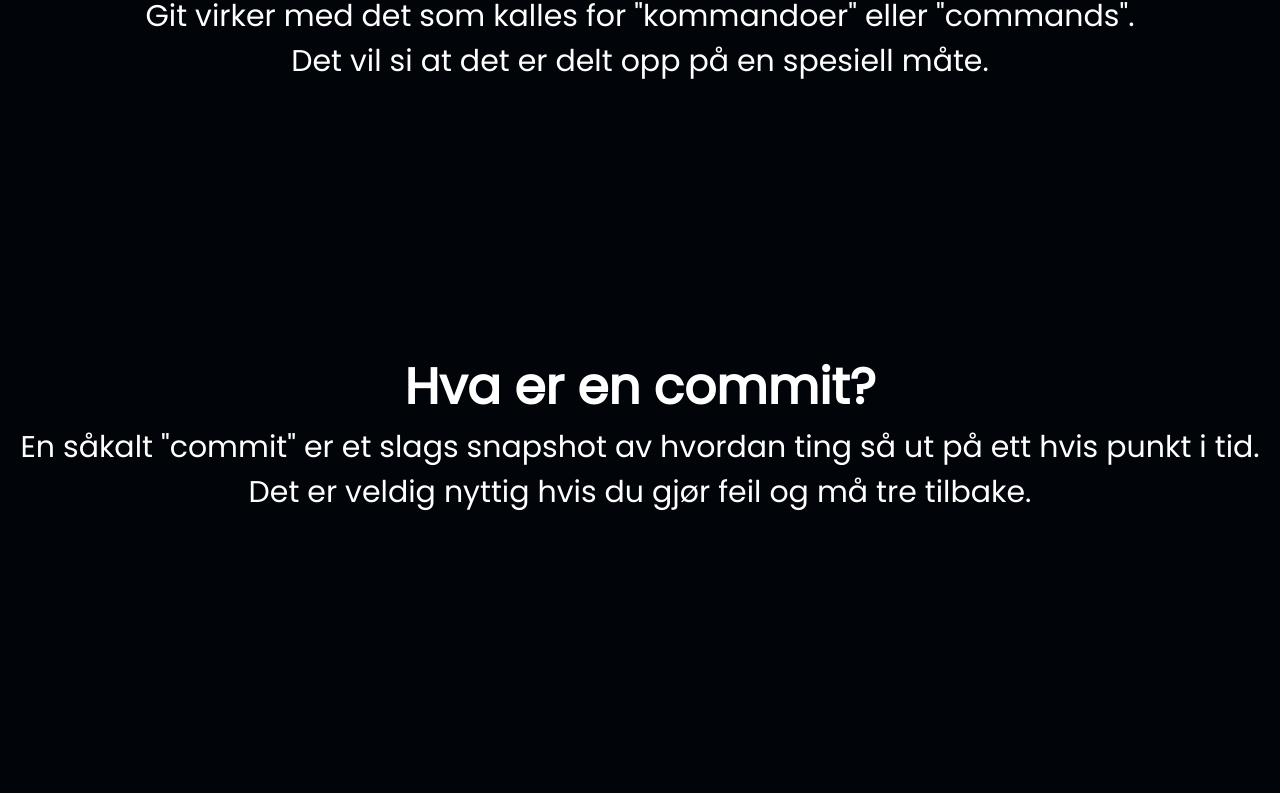
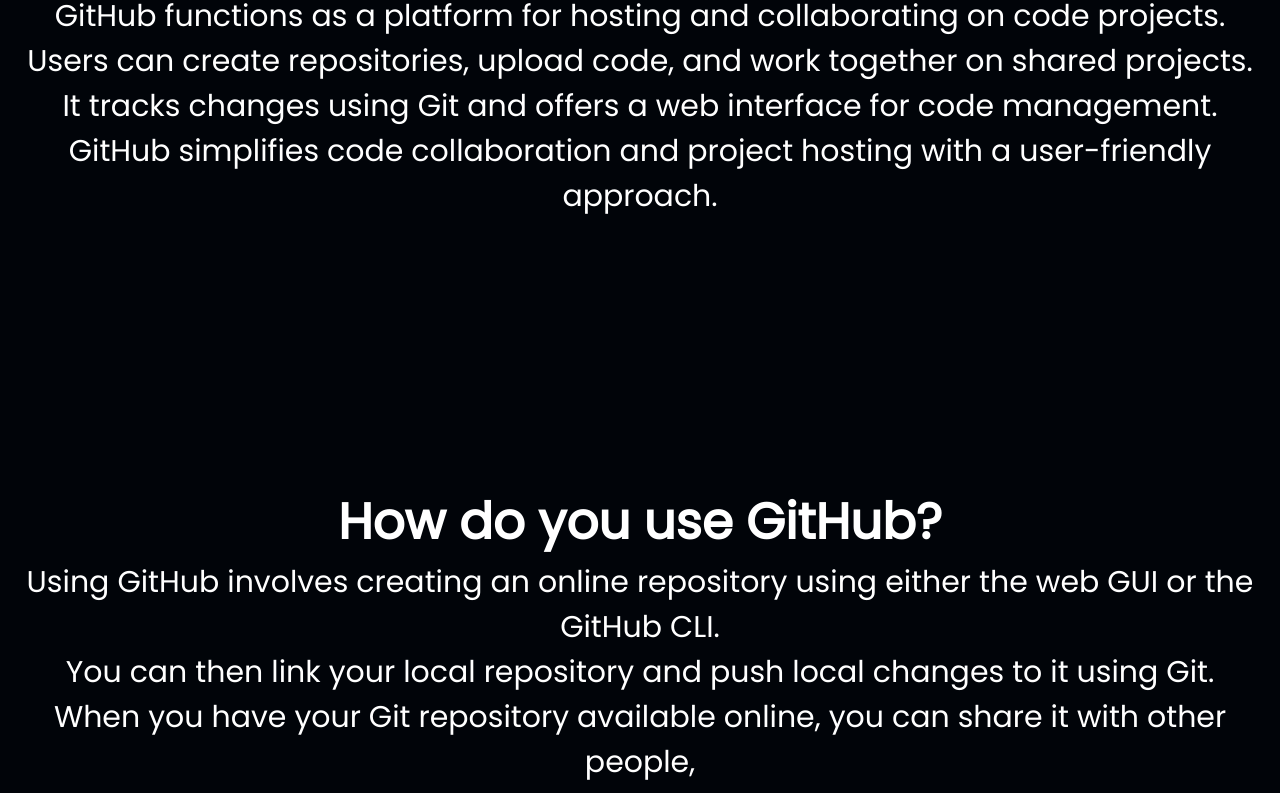
Before and after one commit to julianslatlem/teknisk-sett-git, a website: page pages/github.html in a window 1280 px wide. Shown: the part 598-1391 px from the top of the page. Drawn offline with Linux system fonts and the light colour scheme.

Commit message:
Added more info to the GitHub page

```diff
--- a/pages/github.html
+++ b/pages/github.html
@@ -15,16 +15,41 @@
 
         <div class="spacer-short"></div>
 
-        <div class="subtitle-small">Hvordan virker GitHub?</div>
-        <div class="text">Git virker med det som kalles for "kommandoer" eller "commands".<br>
-                        Det vil si at det er delt opp på en spesiell måte.
+        <div class="subtitle-small">How does GitHub work?</div>
+        <div class="text">
+            GitHub functions as a platform for hosting and collaborating on code projects.
+            <br>
+            Users can create repositories, upload code, and work together on shared projects.
+            <br>
+            It tracks changes using Git and offers a web interface for code management.
+            <br>
+            GitHub simplifies code collaboration and project hosting with a user-friendly approach.
         </div>
 
         <div class="spacer-short"></div>
 
-        <div class="subtitle-small">Hva er en commit?</div>
-        <div class="text">En såkalt "commit" er et slags snapshot av hvordan ting så ut på ett hvis punkt i tid.<br>
-                        Det er veldig nyttig hvis du gjør feil og må tre tilbake.
+        <div class="subtitle-small">How do you use GitHub?</div>
+        <div class="text">
+            Using GitHub involves creating an online repository using either the web GUI or the GitHub CLI.
+            <br>
+            You can then link your local repository and push local changes to it using Git.
+            <br>
+            When you have your Git repository available online, you can share it with other people,
+            <br>
+            and this in turn enables easy collaboration and maintenance for your code.
+        </div>
+
+        <div class="spacer-short"></div>
+
+        <div class="subtitle-small">What is a Pull Request?</div>
+        <div class="text">
+            A Pull Request is a proposed code change or improvement in a GitHub project.
+            <br>
+            It's a way for contributors to suggest modifications and collaborate with project maintainers.
+            <br>
+            Pull Requests can include code additions, fixes, or other enhancements and are subject to review.
+            <br>
+            They play a vital role in the open-source and collaborative development process on GitHub.
         </div>
 
         <div class="spacer-short"></div>
```
Also changed, not shown: pages/git.html (+1 -1 lines).
